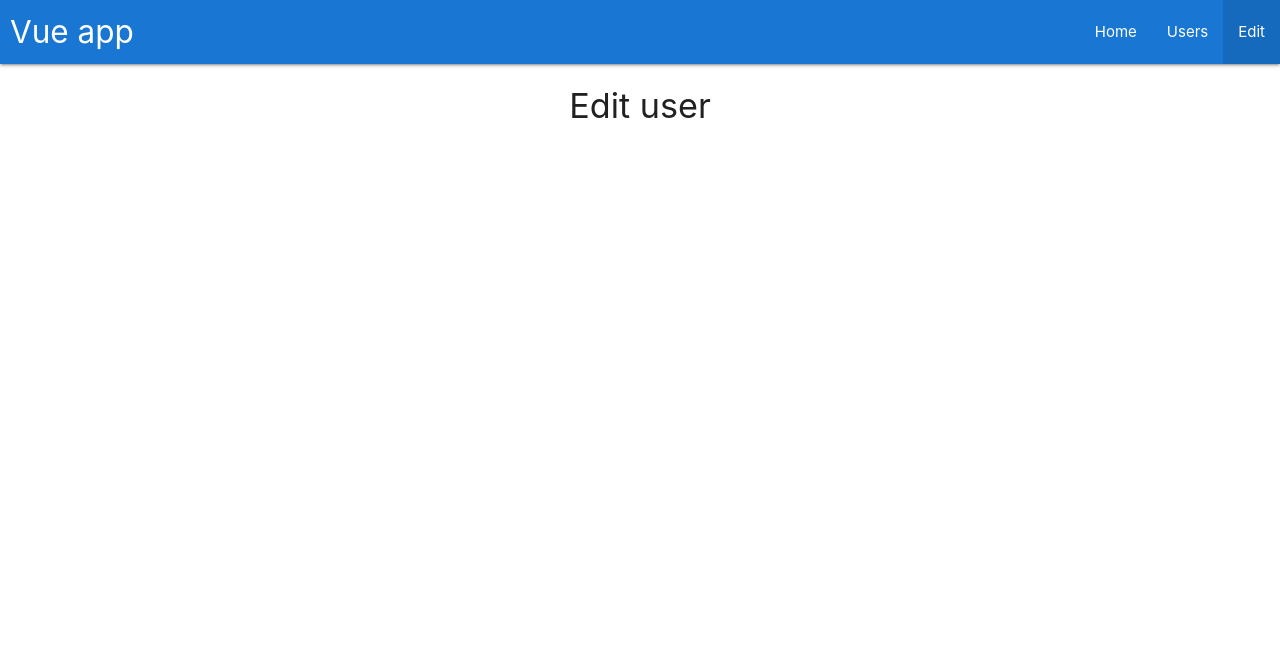
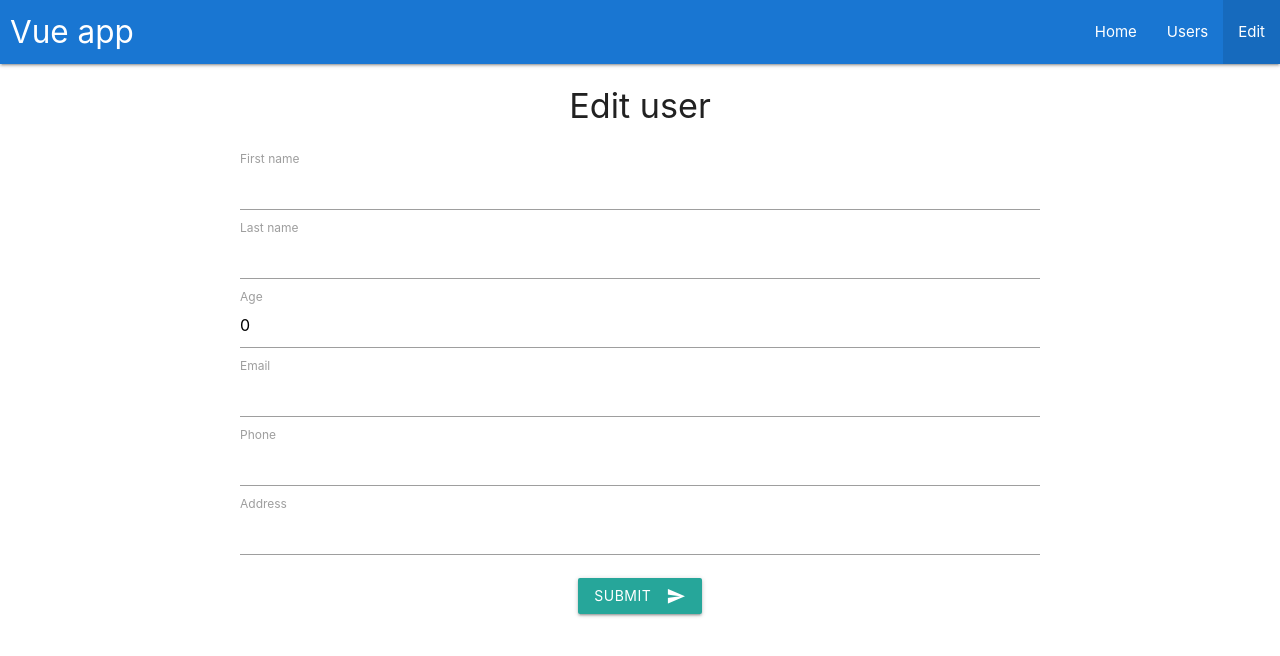
Before and after one commit to Ex-Zy/admin, a Vue app: page /edit in a window 1280 px wide. Shown: the top 656 px of the page. Built offline with nearby package versions, Linux system fonts and the light colour scheme; data requests are answered from the project's data file.

Commit message:
material icons, add components v-form, v-input, new page Edit

```diff
--- a/package.json
+++ b/package.json
@@ -1,5 +1,5 @@
 {
-  "name": "app",
+  "name": "Admin-app",
   "version": "0.1.0",
   "private": true,
   "scripts": {
--- a/public/index.html
+++ b/public/index.html
@@ -5,6 +5,7 @@
     <meta http-equiv="X-UA-Compatible" content="IE=edge">
     <meta name="viewport" content="width=device-width,initial-scale=1.0">
     <link rel="icon" href="<%= BASE_URL %>favicon.ico">
+    <link href="https://fonts.googleapis.com/icon?family=Material+Icons" rel="stylesheet">
     <link rel="stylesheet" href="https://cdnjs.cloudflare.com/ajax/libs/materialize/1.0.0/css/materialize.min.css">
     <title>app</title>
   </head>
--- a/src/App.vue
+++ b/src/App.vue
@@ -33,7 +33,7 @@ export default {
         {
           path: "/edit",
           title: "Edit"
-        },
+        }
       ]
     };
   }
--- /dev/null
+++ b/src/components/v-form.vue
@@ -0,0 +1,56 @@
+<template>
+  <div class="form">
+    <form>
+      <v-input id="name" v-model="localUser.firstName" label="First name"/>
+      <v-input id="last" v-model="localUser.lastName" label="Last name"/>
+      <v-input id="age" type="number" v-model.number="localUser.age" label="Age"/>
+      <v-input id="mail" type="email" v-model="localUser.email" label="Email"/>
+      <v-input id="phone" v-model="localUser.phone" label="Phone"/>
+      <v-input id="address" v-model="localUser.address" label="Address"/>
+      <div class="form__bottom">
+        <button class="btn waves-effect waves-light" type="submit" name="action">Submit
+          <i class="material-icons right">send</i>
+        </button>
+      </div>
+    </form>
+  </div>
+</template>
+
+<script>
+import VInput from "@/components/v-input.vue";
+
+export default {
+  name: "v-form",
+  components: {
+    VInput
+  },
+  data() {
+    return {
+      localUser: {
+        firstName: "",
+        lastName: "",
+        age: 0,
+        company: "",
+        isActive: false,
+        balance: "",
+        picture: "",
+        accessLevel: "",
+        email: "",
+        phone: "",
+        address: "",
+        about: ""
+      }
+    };
+  }
+};
+</script>
+
+<style lang="scss" scoped>
+.form {
+  width: 800px;
+  margin: 40px auto;
+  &__bottom {
+    text-align: center;
+  }
+}
+</style>
--- /dev/null
+++ b/src/components/v-input.vue
@@ -0,0 +1,51 @@
+<template>
+  <div class="input-field">
+    <input
+      :id="id"
+      :type="type"
+      :value="value"
+      :placeholder="placeholder"
+      @input="inputHangler">
+    <label
+      class="active"
+      :for="id">{{label}}</label>
+  </div>
+</template>
+
+<script>
+export default {
+  name: "v-input",
+  model: {
+    prop: "value",
+    event: "update:val"
+  },
+  props: {
+    id: {
+      type: [String, Number],
+      required: true
+    },
+    value: {
+      type: [String, Number]
+    },
+    placeholder: {
+      type: String
+    },
+    type: {
+      type: String,
+      default: "text"
+    },
+    label: {
+      type: String,
+      required: true
+    }
+  },
+  methods: {
+    inputHangler($event) {
+      this.$emit("update:val", $event.target.value);
+    }
+  }
+};
+</script>
+
+<style lang="scss" scoped>
+</style>
--- a/src/components/v-menu.vue
+++ b/src/components/v-menu.vue
@@ -31,5 +31,6 @@ export default {
 <style lang="scss" scoped>
 .brand-logo {
   left: 10px;
+  transform: none;
 }
 </style>
--- a/src/views/Edit.vue
+++ b/src/views/Edit.vue
@@ -1,15 +1,54 @@
 <template>
   <div class="page">
     <h4 class="center-align">Edit user</h4>
+
+    <v-alert
+      v-if="noUser"
+      :title="alertMessage"
+      :type="alertType"/>
+
+    <v-form
+      :user="userInfo"></v-form>
+
   </div>
 </template>
 
 <script>
-  export default {
-    name: "Edit"
+import axios from "axios";
+import VForm from "@/components/v-form.vue";
+import VAlert from "@/components/v-alert.vue";
+
+export default {
+  name: "Edit",
+  components: {
+    VForm,
+    VAlert
+  },
+  data() {
+    return {
+      userInfo: {},
+      alertMessage: "Loading user data...",
+      alertType: "warning"
+    };
+  },
+  mounted() {
+    this.loadUser();
+  },
+  computed: {
+    noUser() {
+      return Object.keys(this.userInfo).length === 0;
+    }
+  },
+  methods: {
+    loadUser() {
+      axios
+        .get("http://localhost:3004/users/1")
+        .then(({ data }) => (this.userInfo = data))
+        .catch(e => console.error(e));
+    }
   }
+};
 </script>
 
 <style scoped>
-
 </style>
--- a/src/views/Users.vue
+++ b/src/views/Users.vue
@@ -30,7 +30,7 @@ export default {
     return {
       userList: [],
       alertType: "warning",
-      alertMessage: "Загрузка пользователей"
+      alertMessage: "Loading users..."
     };
   },
   mounted() {
```
Also changed, not shown: 2 other files (tests, documents, lock files or other folders).
